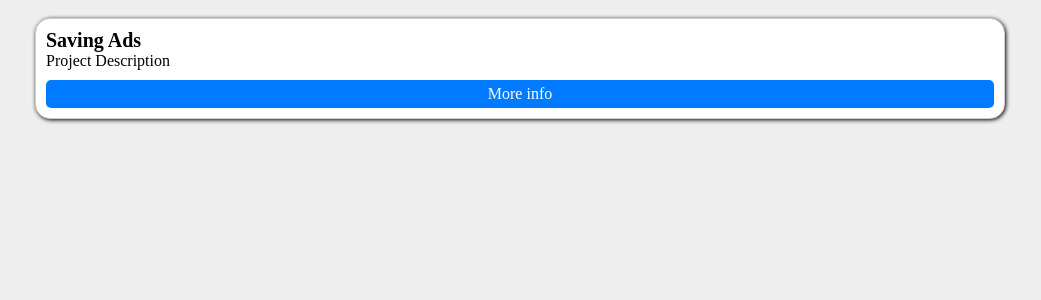
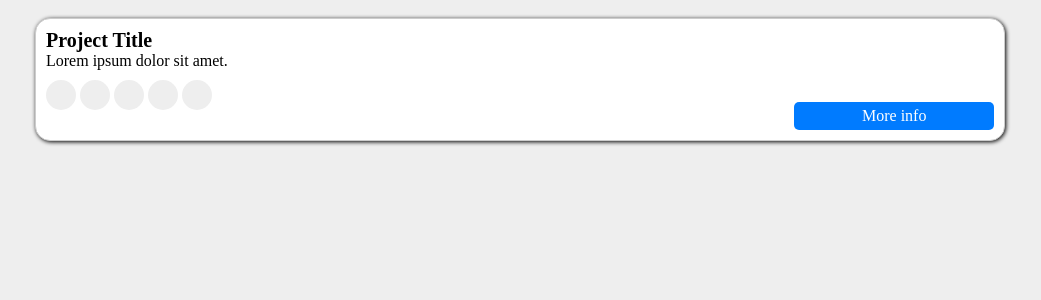
Before and after one commit to machawk1/log, a Jekyll site: the page card.html, which Jekyll copies as it is, in a window 1280 px wide. Shown: the top 300 px of the page, without its empty margins (120-1161 px from the left). Built offline with Jekyll 4.4.1, drawn with Linux system fonts in a browser that asks for light colours.

Commit message:
Tweak card

```diff
--- a/card.html
+++ b/card.html
@@ -38,17 +38,36 @@
                 text-decoration: none;
                 border-radius: 5px;
             }
+            a.mug {
+                background-color: #eee;
+                display: inline-block;
+                width: 20px;
+                height: 20px;
+                border-radius: 20px;
+
+            }
+            a.moreInfo {
+                width: 20%;
+                float: right;
+                margin-top: 2.0em;
+            }
             a:hover {
                 background-color: #0056b3;
+
             }
         </style>
     </head>
     <body>
         <div>
             <!--<img src="https://via.placeholder.com/150" alt="Project Image">-->
-            <h3>Saving Ads</h3>
-            <p>Project Description</p>
-            <a href="#">More info</a>
+            <h3>Project Title</h3>
+            <p>Lorem ipsum dolor sit amet.</p>
+            <a href="" class="mug"></a>
+            <a href="" class="mug"></a>
+            <a href="" class="mug"></a>
+            <a href="" class="mug"></a>
+            <a href="" class="mug"></a>
+            <a href="#" class="moreInfo">More info</a>
         </div>
     </body>
 </html>
```
